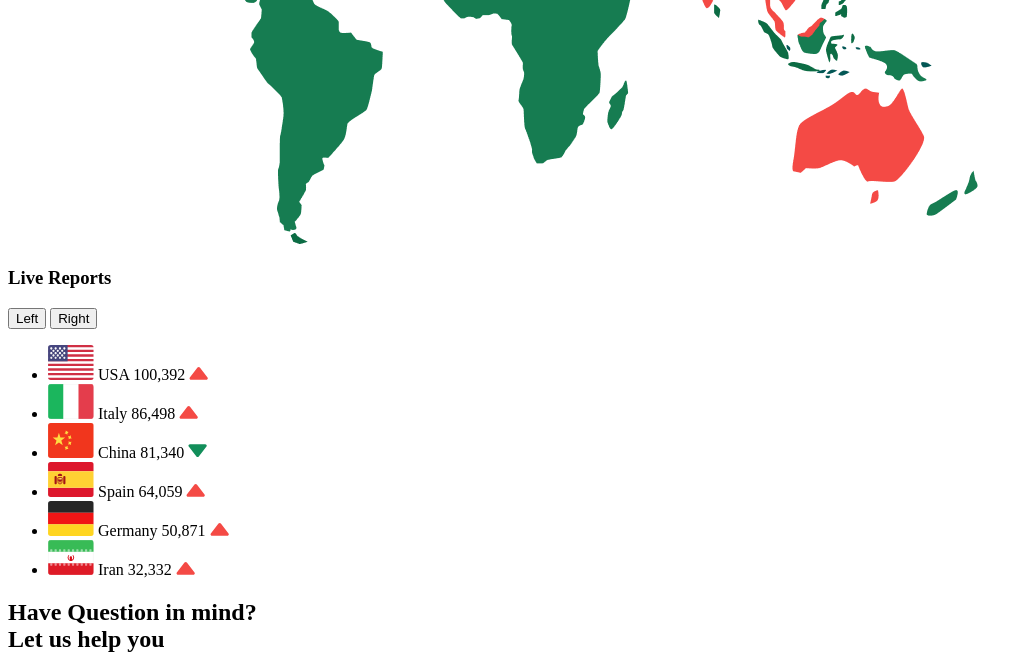
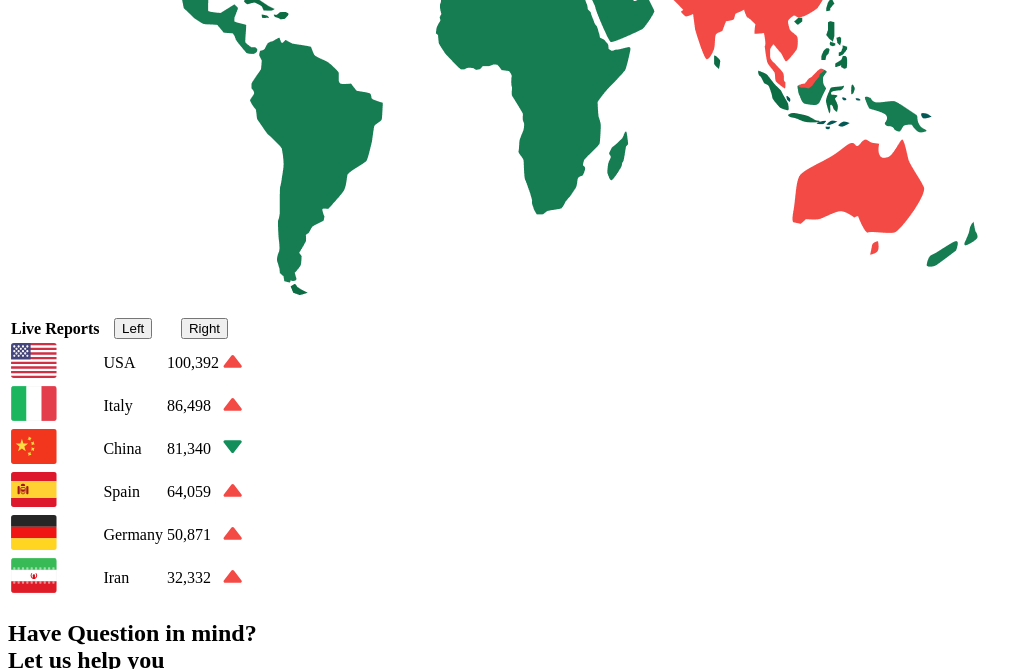
Before and after one commit to mityaua/covid19LP, a plain HTML site: page index.html in a window 1280 px wide. Shown: the part 8014-8683 px from the top of the page, without its empty margins (0-1033 px from the left). Drawn offline with Linux system fonts and the light colour scheme.

Commit message:
fix map list

```diff
--- a/index.html
+++ b/index.html
@@ -96,7 +96,9 @@
           <li>
             <img src="./images/contagion-2.png" alt="Handshake" />
             <h4>Human Contacts</h4>
-            <p>Washing your hands is one of thesimplest ways you can protect</p>
+            <p>
+              Washing your hands is one of thesimplest ways you can protect
+            </p>
           </li>
           <li>
             <img src="./images/contagion-3.png" alt="Glass with a straw" />
@@ -192,6 +194,8 @@
 
       <!-- Map section -->
       <section>
+        <!-- Need to hide this h2 -->
+        <h2>Coronavirus live map</h2>
         <!-- Maps buttons -->
         <button type="button" data-quantity="plus">+</button>
         <button type="button" data-quantity="minus">-</button>
@@ -238,8 +242,59 @@
           />
         </map>
 
-        <!-- Countries block -->
-        <h3>Live Reports</h3>
+        <!-- Countries block table -->
+
+        <table>
+          <thead>
+            <tr>
+              <th colspan="1">Live Reports</th>
+              <th colspan="1"><button type="button">Left</button></th>
+              <th colspan="2"><button type="button">Right</button></th>
+            </tr>
+          </thead>
+          <tbody>
+            <tr>
+              <td><img src="./images/map-usa.svg" alt="USA flag" /></td>
+              <td>USA</td>
+              <td>100,392</td>
+              <td><img src="./images/arrow-up.svg" alt="Arrow Up" /></td>
+            </tr>
+            <tr>
+              <td><img src="./images/map-italy.svg" alt="Italy flag" /></td>
+              <td>Italy</td>
+              <td>86,498</td>
+              <td><img src="./images/arrow-up.svg" alt="Arrow Up" /></td>
+            </tr>
+            <tr>
+              <td><img src="./images/map-china.svg" alt="China flag" /></td>
+              <td>China</td>
+              <td>81,340</td>
+              <td><img src="./images/arrow-down.svg" alt="Arrow Down" /></td>
+            </tr>
+            <tr>
+              <td><img src="./images/map-spain.svg" alt="Spain flag" /></td>
+              <td>Spain</td>
+              <td>64,059</td>
+              <td><img src="./images/arrow-up.svg" alt="Arrow Up" /></td>
+            </tr>
+            <tr>
+              <td>
+                <img src="./images/map-germany.svg" alt="Germany flag" />
+              </td>
+              <td>Germany</td>
+              <td>50,871</td>
+              <td><img src="./images/arrow-up.svg" alt="Arrow Up" /></td>
+            </tr>
+            <tr>
+              <td><img src="./images/map-iran.svg" alt="Iran flag" /></td>
+              <td>Iran</td>
+              <td>32,332</td>
+              <td><img src="./images/arrow-up.svg" alt="Arrow Up" /></td>
+            </tr>
+          </tbody>
+        </table>
+
+        <!-- <h3>Live Reports</h3>
           <nav>
             <button type="button">Left</button>
             <button type="button">Right</button>
@@ -281,7 +336,7 @@
                 <img src="./images/arrow-up.svg" alt="Arrow Up" />
               </li>
             </ul>
-        </nav>
+          </nav> -->
 
         <!-- <img src="./images/map-virus-1.png" alt="Pink virus" />
         <img src="./images/map-virus-2.png" alt="Part of pink virus" /> -->
```
Lines whose indentation alone changed are shown as unchanged.
